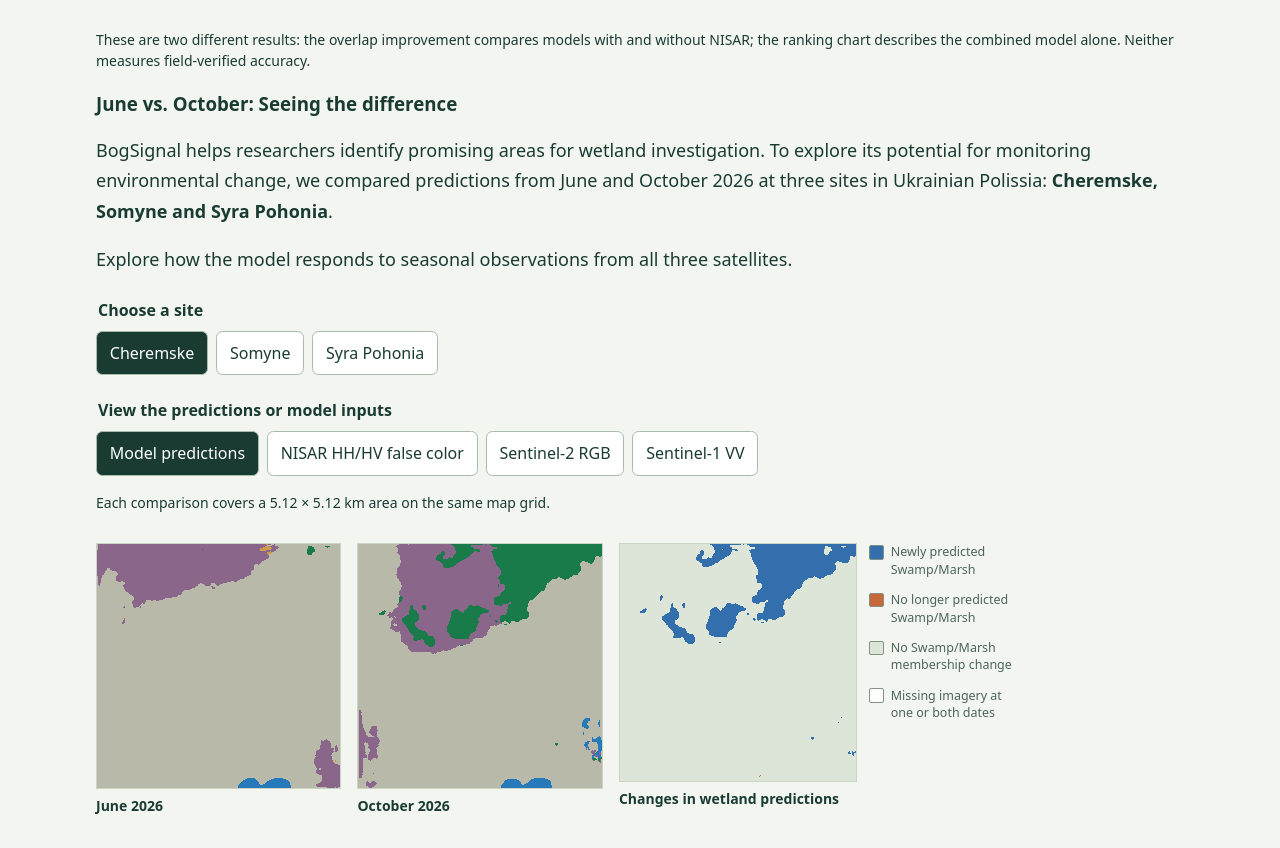
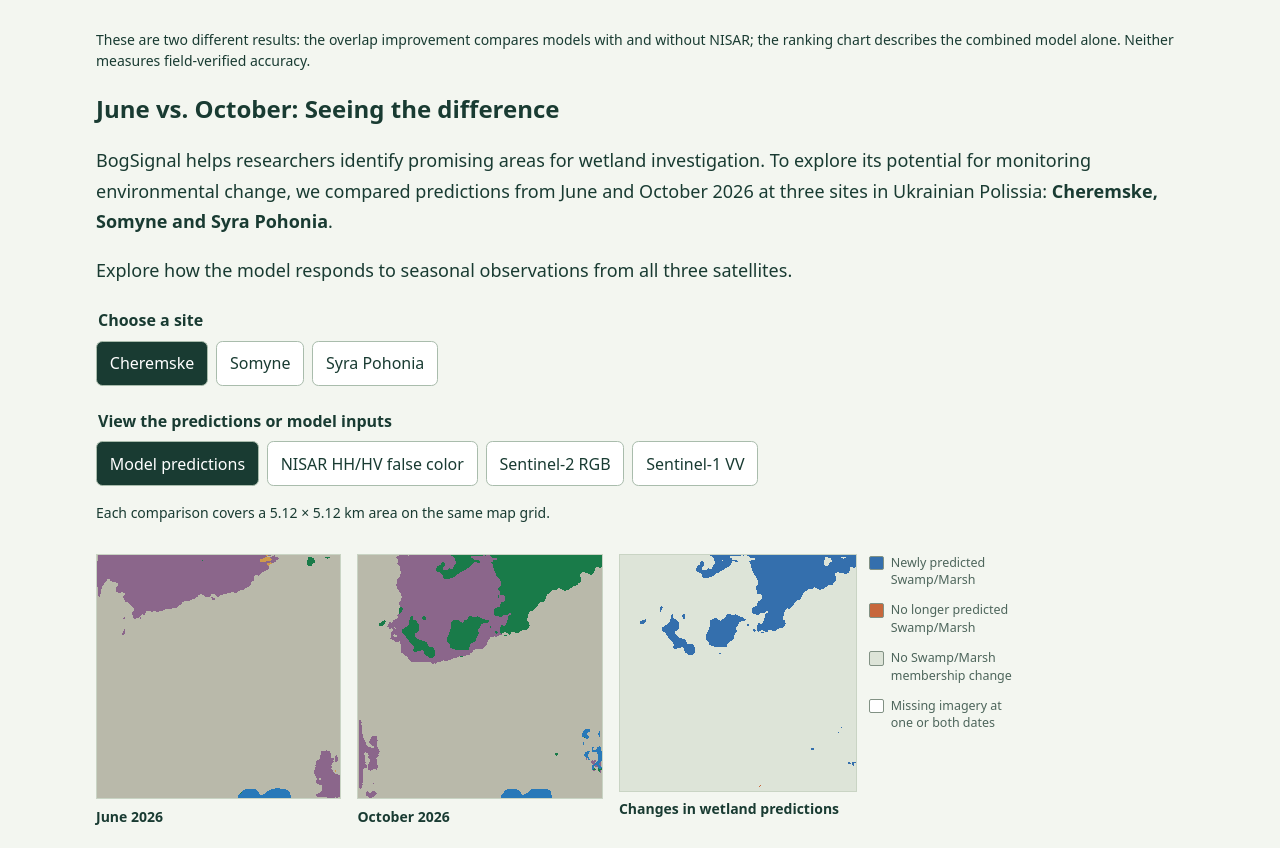
Before and after one commit to oleksastepaniuk/BogSignal, a website built with Vite: page web/index.html in a window 1280 px wide. Shown: the part 5773-6621 px from the top of the page. Built offline with nearby package versions, Linux system fonts and the light colour scheme; files whose address does not match are found by name.

Commit message:
Promote seasonal comparison heading

```diff
--- a/web/index.html
+++ b/web/index.html
@@ -106,7 +106,7 @@
         <p><strong>The highest-scoring 5% of our validation area contained 73.4% of the swamp and marsh pixels in our reference maps.</strong> This suggests BogSignal could help researchers narrow their search, prioritizing promising areas for closer investigation.</p>
         <div id="ranking"></div>
         <p class="note">These are two different results: the overlap improvement compares models with and without NISAR; the ranking chart describes the combined model alone. Neither measures field-verified accuracy.</p>
-        <h3>June vs. October: Seeing the difference</h3>
+        <h2>June vs. October: Seeing the difference</h2>
         <p>BogSignal helps researchers identify promising areas for wetland investigation. To explore its potential for monitoring environmental change, we compared predictions from June and October 2026 at three sites in Ukrainian Polissia: <strong>Cheremske, Somyne and Syra Pohonia</strong>.</p>
         <p>Explore how the model responds to seasonal observations from all three satellites.</p>
         <div id="seasonal-examples"><p role="status">Loading site comparisons...</p></div>
```
